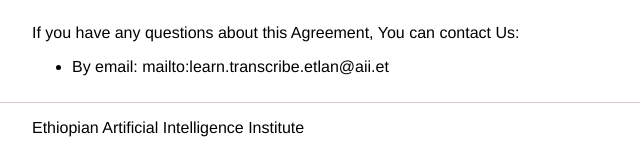
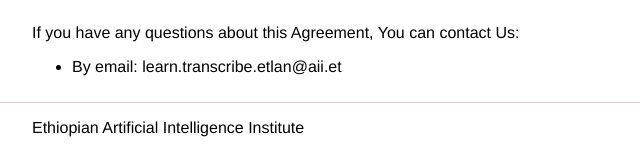
Before and after one commit to Learn-Transcribe-ET-Languages/EULA, a plain HTML site: page index.html in a window 1280 px wide. Shown: the part 3734-3902 px from the top of the page, 96-736 px from the left. Drawn offline with Linux system fonts and the light colour scheme.

Commit message:
email updated

```diff
--- a/index.html
+++ b/index.html
@@ -263,7 +263,7 @@
           If you have any questions about this Agreement, You can contact Us:
         </p>
         <ul>
-          <li>By email: mailto:learn.transcribe.etlan@aii.et</li>
+          <li>By email: learn.transcribe.etlan@aii.et</li>
         </ul>
       </div>
     </div>
```
